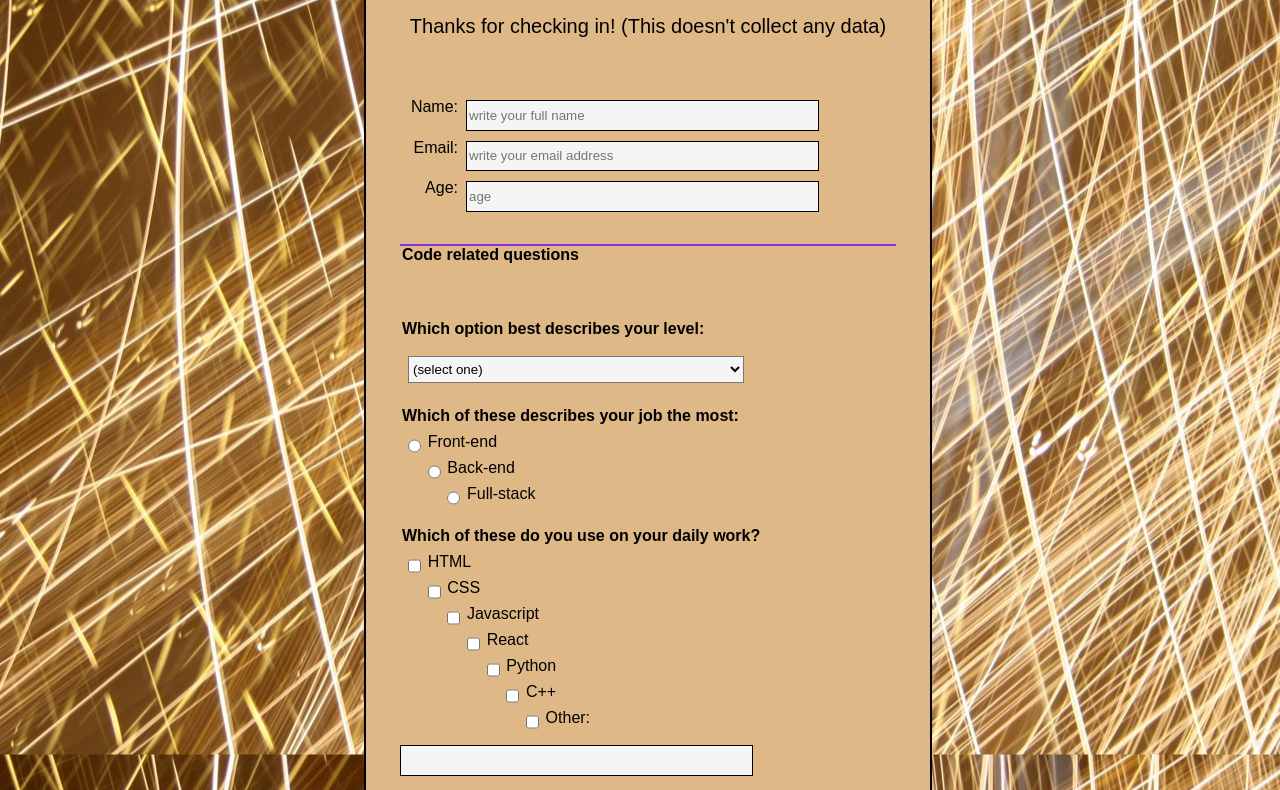
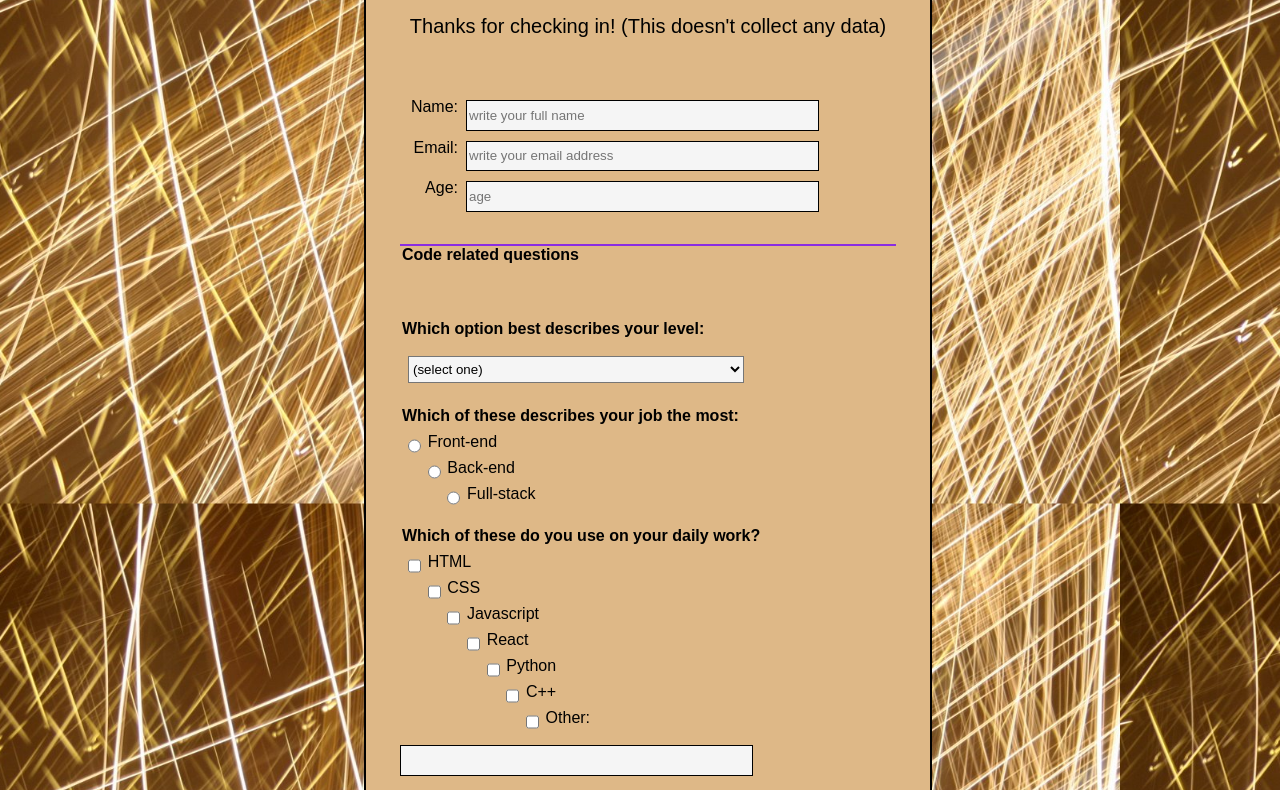
Before and after one commit to Leeruska/project-survey, a plain HTML site: page index.html in a window 1280 px wide. Shown: the part 187-977 px from the top of the page. Drawn offline with Linux system fonts and the light colour scheme.

Commit message:
commit background image fix

```diff
--- a/styles/styles.css
+++ b/styles/styles.css
@@ -1,10 +1,10 @@
 body {
     width: 100%;
     height: 100vh;
-    background-image: url(/images/lights.JPG);
+    background-image: url(../images/lights.JPG);
     background-color: hsl(34, 57%, 70%);
     background-position: center;
-    background-repeat: repeat-y;
+    background-repeat:round;
     background-size: auto;
     font-family: Arial, Courier, monospace;
     text-align: center;
```
